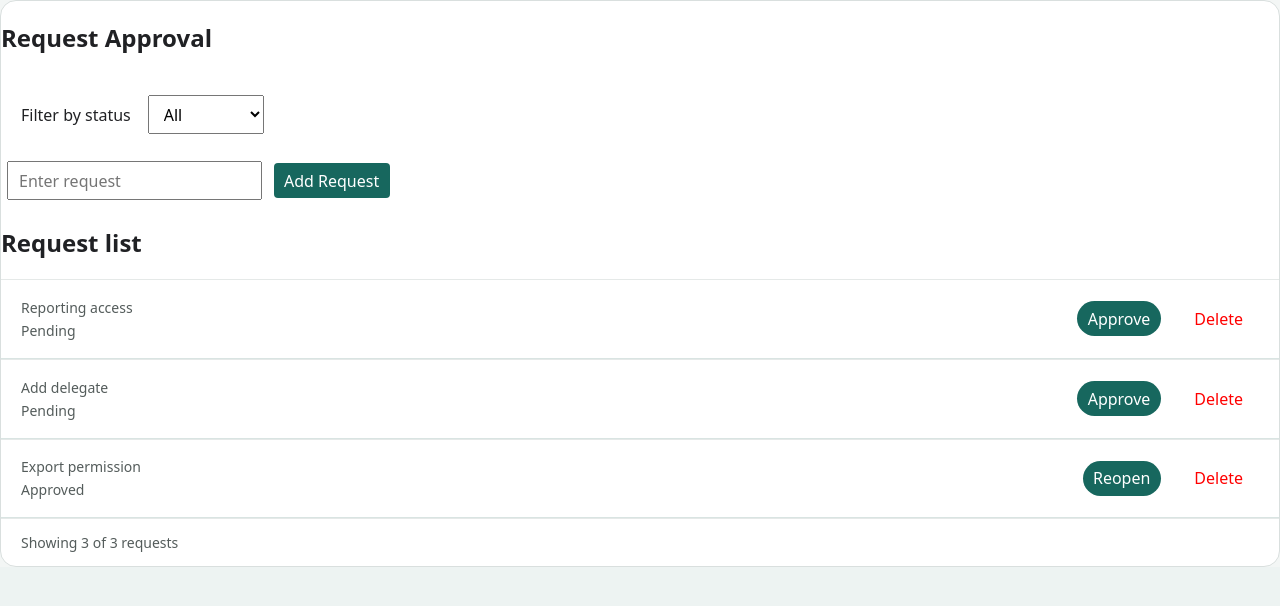
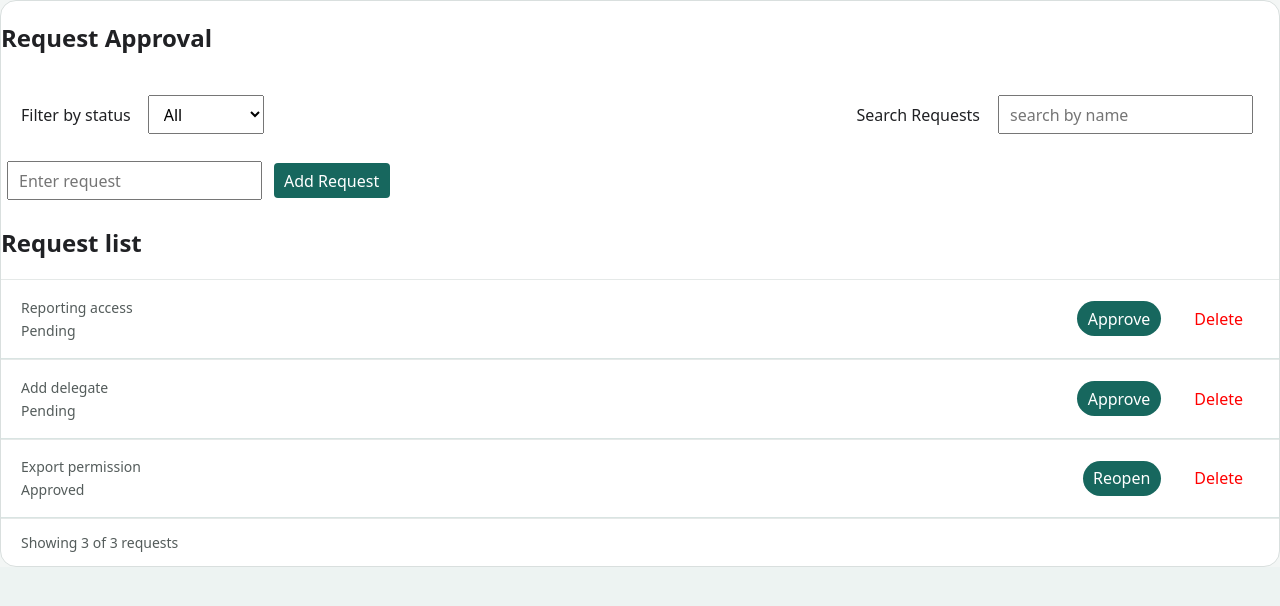
Before and after one commit to samkush/react-approval-lab, a React (Vite) app: page / in a window 1280 px wide. Shown: the top 606 px of the page. Built offline with nearby package versions, Linux system fonts and the light colour scheme.

Commit message:
Add search functionality for react approval flow

```diff
--- a/src/App.jsx
+++ b/src/App.jsx
@@ -17,6 +17,8 @@ export default function App() {
   const [error, setError] = useState('');
 
   const [statusFilter, setStatusFilter] = useState("All");
+
+  const [searchQuery, setSearchQuery] =useState("");
 
   // step 2 update request status
 
@@ -59,10 +61,22 @@ export default function App() {
     )
 
   }
+const normalizedQuery = searchQuery.trim().toLowerCase();
+  const visibleRequests = requests.filter(
+    (request) => {
+      const matchesStatus =  statusFilter === 'All' || request.status === statusFilter ;
+      const matchesSearch = request.name
+      .toLocaleLowerCase()
+      .includes(normalizedQuery)
 
-  const visibleRequests = requests.filter(
-    (request) => statusFilter === 'All' || request.status === statusFilter
+     return matchesStatus && matchesSearch
+
+    }
   )
+
+  // function searchRequest(name) {
+  //   setSearchName( )
+  // }
 
   return (
 
@@ -85,7 +99,21 @@ export default function App() {
       </select>
 
     </div>
+
+    <div className="request-filter">
+     <label htmlFor="request-search">Search Requests</label>
+     <input
+     id= 'request-search'
+     type="search"
+     placeholder="search by name"
+     value={searchQuery}
+     onChange={ (event) => setSearchQuery(event.target.value)}
+      />
+
+    </div>
   </header>
+
+
 
 
 
@@ -111,12 +139,12 @@ export default function App() {
   <h2>Request list </h2>
 
  {visibleRequests.length === 0 && (
-          <p className="request-empty">
-            {requests.length === 0
-              ? 'Add a request to get started.'
-              : `No ${statusFilter.toLowerCase()} requests.`}
-          </p>
-        )}
+  <p className="request-empty">
+    {requests.length === 0
+      ? 'Add a request to get started.'
+      : 'No requests match your search and filter.'}
+  </p>
+)}
   <ul className="request-list">
 
 
@@ -124,9 +152,6 @@ export default function App() {
 
 
   { visibleRequests.map( request => (
-
-
-
 
     <li className="request-row" key={request.id}>
     <div className="request-details">
```
